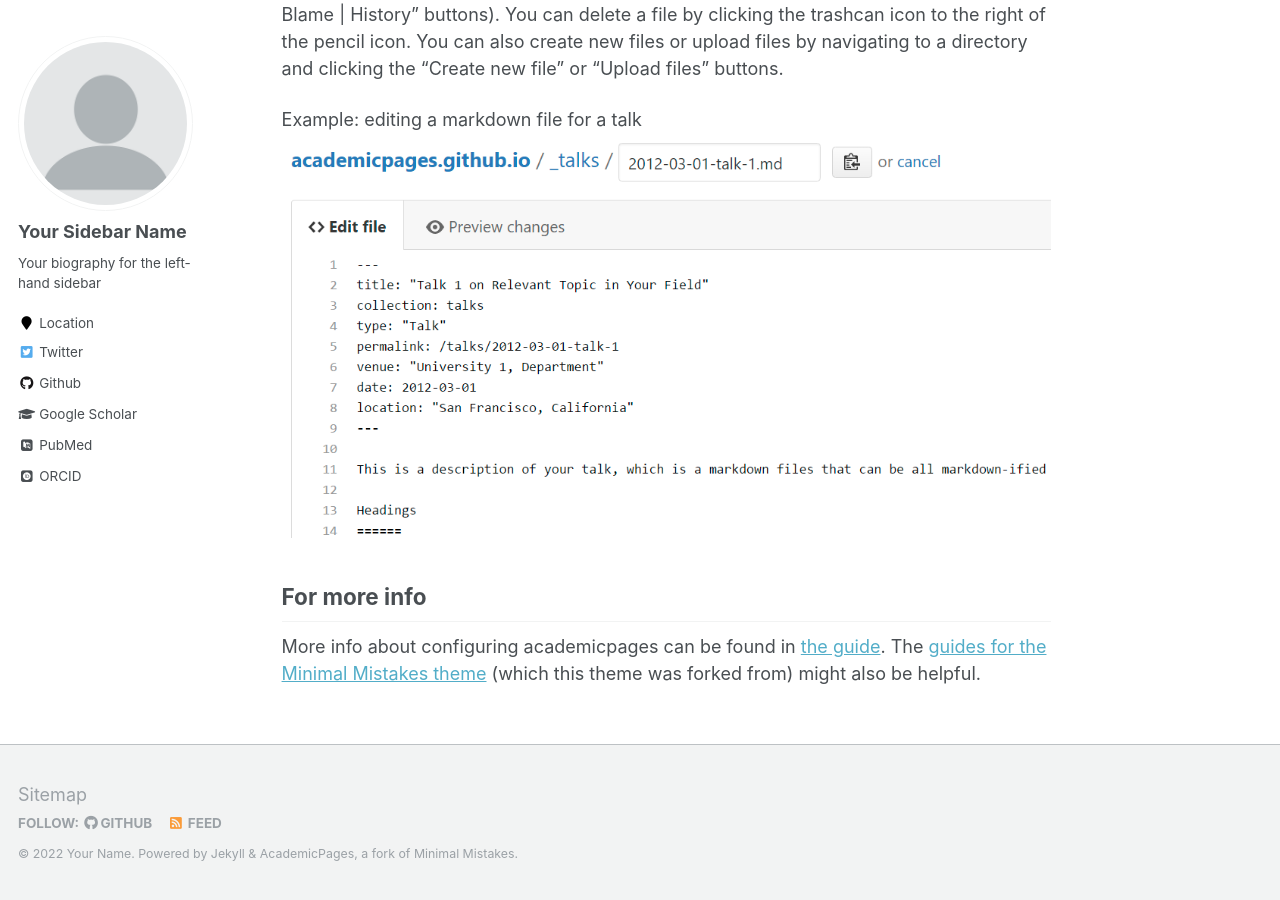
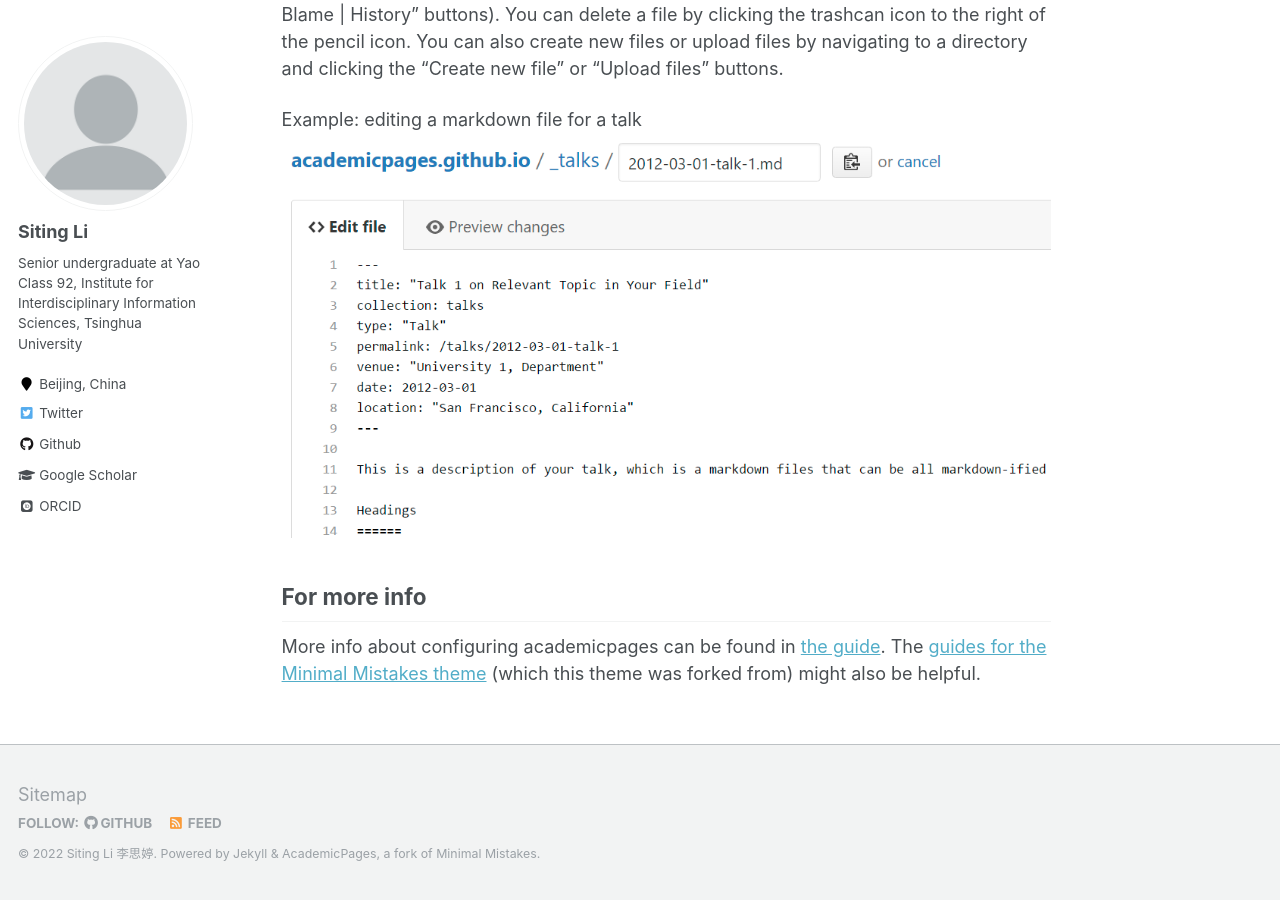
Before and after one commit to lst627/lst627.github.io, a Jekyll site: the page built from _pages/about.md, in a window 1280 px wide and 900 px high, scrolled down 2463 px. Built offline with Jekyll 4.4.1, drawn with Linux system fonts in a browser that asks for light colours; some web fonts are replaced; some of the changed text lies outside the part shown.

Commit message:
Update _config.yml

```diff
--- a/_config.yml
+++ b/_config.yml
@@ -7,13 +7,13 @@
 
 # Site Settings
 locale                   : "en-US"
-title                    : "Your Name / Site Title"
+title                    : "Siting Li"
 title_separator          : "-"
-name                     : &name "Your Name"
-description              : &description "personal description"
-url                      : https://academicpages.github.io # the base hostname & protocol for your site e.g. "https://mmistakes.github.io"
+name                     : &name "Siting Li 李思婷"
+description              : &description "Senior undergraduate at Yao Class 92, Institute for Interdisciplinary Information Sciences, Tsinghua University"
+url                      : https://lst627.github.io # the base hostname & protocol for your site e.g. "https://mmistakes.github.io"
 baseurl                  : "" # the subpath of your site, e.g. "/blog"
-repository               : "academicpages/academicpages.github.io"
+repository               : "lst627/lst627.github.io"
 teaser                   :  # filename of teaser fallback teaser image placed in /images/, .e.g. "500x300.png"
 breadcrumbs              : false # true, false (default)
 words_per_minute         : 160
@@ -56,8 +56,6 @@ alexa_site_verification  :
 yandex_site_verification :
 
 # Social Sharing
-twitter:
-  username               : &twitter
 facebook:
   username               :
   app_id                 :
@@ -80,13 +78,12 @@ analytics:
 
 # Site Author
 author:
-  name             : "Your Sidebar Name"
+  name             : "Siting Li"
   avatar           : "profile.png"
-  bio              : "Your biography for the left-hand sidebar"
-  location         : "Location"
+  bio              : "Senior undergraduate at Yao Class 92, Institute for Interdisciplinary Information Sciences, Tsinghua University"
+  location         : "Beijing, China"
   employer         :
-  pubmed           : "https://www.ncbi.nlm.nih.gov/pubmed/?term=john+snow"
-  googlescholar    : "http://yourfullgooglescholarurl.com"
+  googlescholar    : "https://scholar.google.com/citations?hl=en&user=HqDjYNoAAAAJ"
   email            :
   researchgate     :  # example: "https://www.researchgate.net/profile/yourprofile"
   uri              :
@@ -96,7 +93,7 @@ author:
   flickr           :
   facebook         :
   foursquare       :
-  github           : "academicpages"
+  github           : "lst627"
   google_plus      :
   keybase          :
   instagram        :
```
